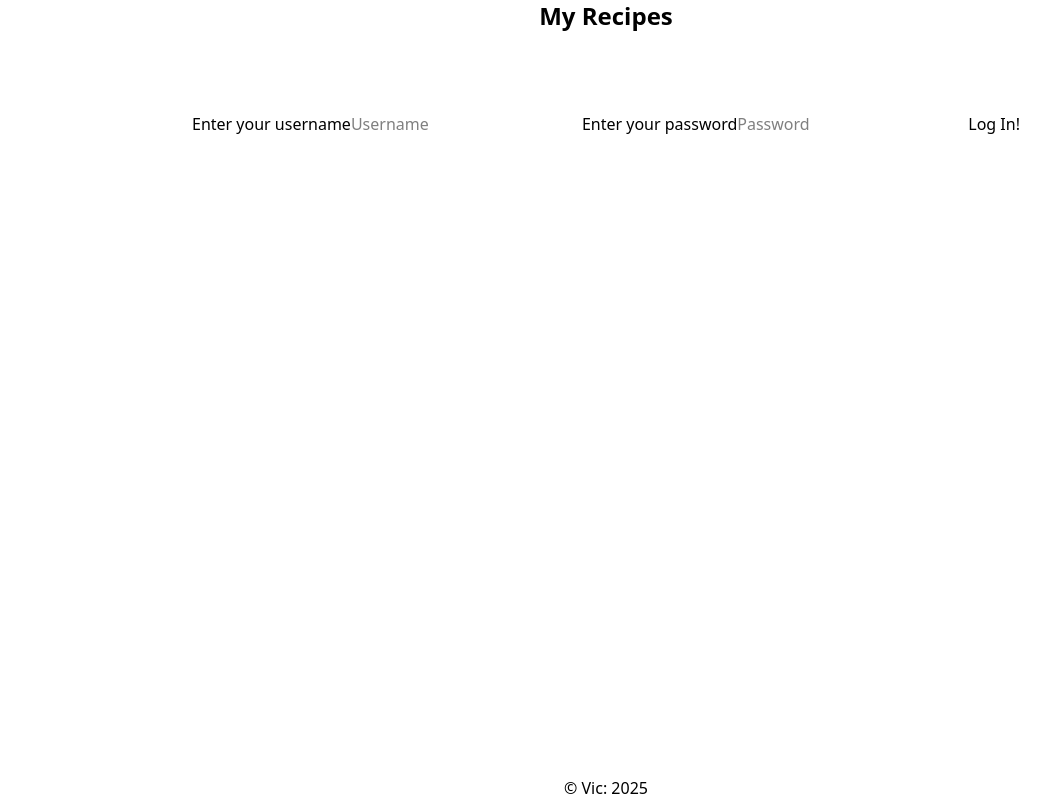
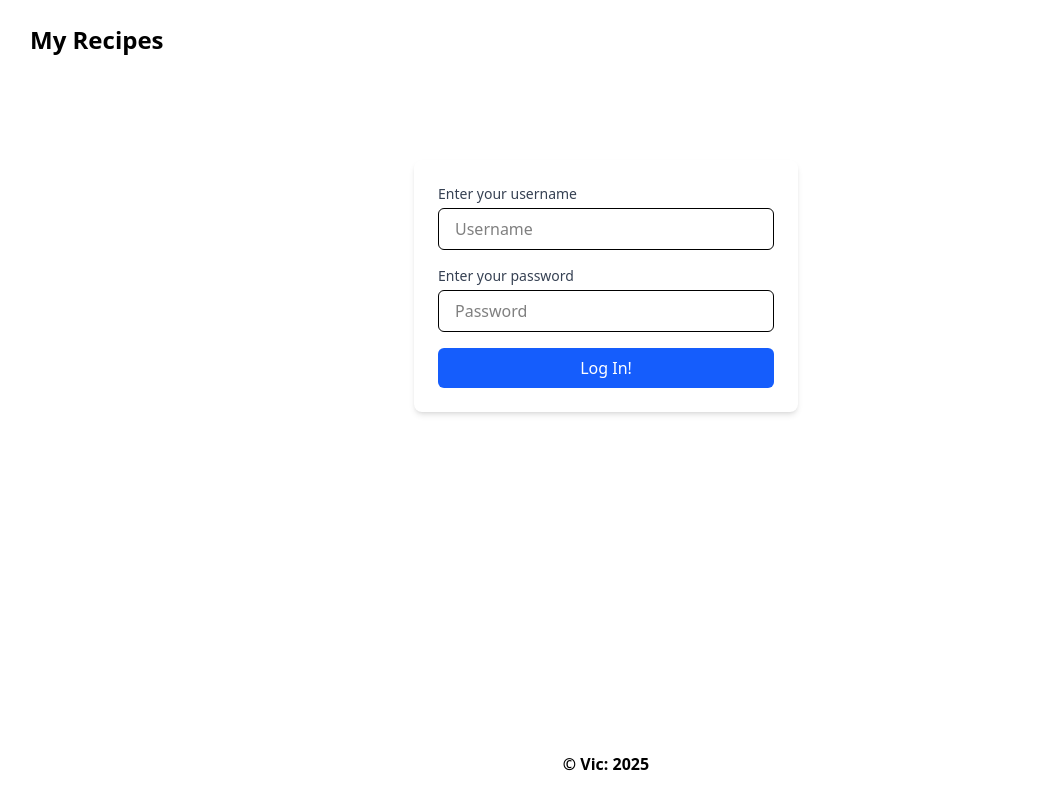
Before and after one commit to mvic89/dynamic-recipes, a Next.js app: page / in a window 1280 px wide. Shown: the whole page, without its empty margins (34-1084 px from the left). Built offline with nearby package versions, Linux system fonts and the light colour scheme.

Commit message:
added loginform, first page, header, footer styling

```diff
--- a/src/app/components/Footer/index.tsx
+++ b/src/app/components/Footer/index.tsx
@@ -1,6 +1,6 @@
 const Footer = () => {
   return (
-    <footer className="flex justify-center">
+    <footer className="flex justify-center px-6 py-6 w-full max-w-[1200px] mx-auto font-bold">
       <p>&copy; Vic: 2025</p>
     </footer>
   )
--- a/src/app/components/Header/index.tsx
+++ b/src/app/components/Header/index.tsx
@@ -14,27 +14,26 @@ const Header = () => {
   };
 
   return (
-  <header className="flex flex-col items-center gap-2">
+  <header>
+    <div className="flex flex-row justify-between px-6 py-6 w-full max-w-[1200px] mx-auto">
       <h1 className="text-2xl font-bold">My Recipes</h1>
       {user && (
         <>
-          <h2 className="text-lg">Hi! {user.name}</h2>
           {user.favouriteCategory && (
             <h3>You really like {user.favouriteCategory}</h3>
           )}
-          <nav className="mt-4 flex gap-4 text-blue-500 underline">
+          <nav className="mt-1 flex gap-4 text-blue-500 underline">
             <Link href="/">Home</Link>
             <Link href="/categories">Categories</Link>
             <Link href="/profile">Profile</Link>
             <button
               onClick={handleLogout}
-              className="text-red-500 underline cursor-pointer"
-            >
-              Log Out
-            </button>
+              className="mb-1 text-red-500 underline cursor-pointer"
+            >Log Out</button>
           </nav>
         </>
       )}
+    </div>
     </header>
   )
 }
--- a/src/app/components/LogInForm/index.tsx
+++ b/src/app/components/LogInForm/index.tsx
@@ -35,24 +35,39 @@ const handleClick = (event: React.FormEvent) => {
 
   return (
   <>
-    <form>
-      <label htmlFor="username">Enter your username</label>
+  <form onSubmit={handleClick} className="w-full max-w-sm mx-auto bg-white shadow-md rounded-lg p-6 space-y-4">
+    <div className="flex flex-col">
+      <label
+        htmlFor="username"
+        className="text-sm font-medium text-gray-700 mb-1"
+      >Enter your username</label>
       <input
         id="username"
         placeholder="Username"
         value={userInput}
         onChange={handleUsernameChange}
+        className="px-4 py-2 border rounded-md focus:outline-none focus:ring-2 focus:ring-blue-500  focus:border-transparent"
       />
-      <label htmlFor="password">Enter your password</label>
+    </div>
+    <div className="flex flex-col">
+      <label
+        htmlFor="password"
+        className="text-sm font-medium text-gray-700 mb-1"
+      >Enter your password</label>
       <input
         id="password"
         placeholder="Password"
         type="password"
         value={passWordInput}
         onChange={handlePasswordChange}
+        className="px-4 py-2 border rounded-md focus:outline-none focus:ring-2 focus:ring-blue-500  focus:border-transparent"
       />
-      <button onClick={handleClick}>Log In!</button>
-    </form>
+    </div>
+    <button
+      type="submit"
+      className="w-full bg-blue-600 text-white py-2 px-4 rounded-md hover:bg-blue-700 transition  duration-200"
+    >Log In!</button>
+  </form>
     {userNotFound && (
       <p className="text-red-500">No user found! Check your details.</p>
     )}
--- a/src/app/page.tsx
+++ b/src/app/page.tsx
@@ -8,7 +8,14 @@ export default function Home() {
 
   return (
     <div className="font-sans flex flex-grow flex-col items-center justify-items-center  p-8 pb-20 gap-16 sm:p-20">
-      {user ? <p>Welcome to my site!</p> : <LogInForm />}
+      {user ?
+        <section className="text-center max-w-2xl">
+            <h1 className="text-4xl font-bold mb-4">Hi {user.name}!</h1>
+            <p className="text-lg text-gray-700">
+              Welcome to My Recipes — your place to find, save, and explore meals from around the world.
+            </p>
+          </section>
+      : <LogInForm />}
     </div>
   );
 }
```
